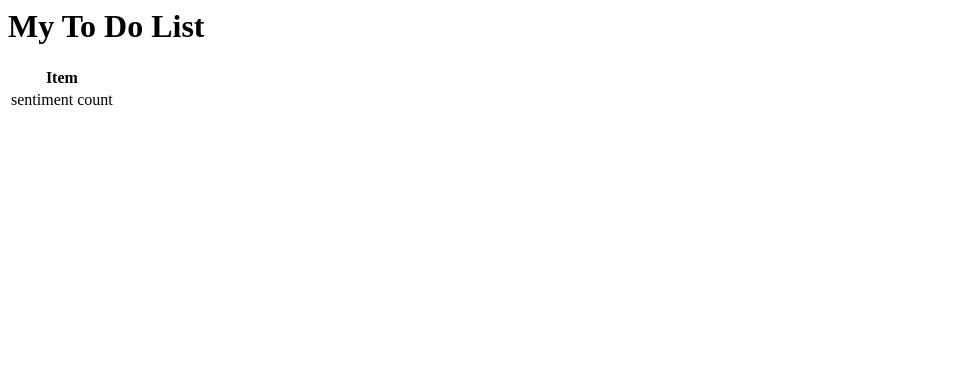
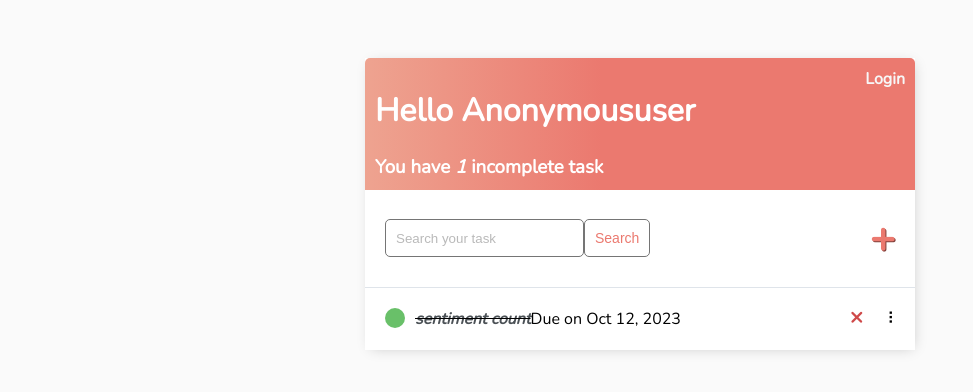
Before and after one commit to QuentinDevPython/Kit-Big-Data, a Django app: template django-version/todo_list/tasks/templates/tasks/task_list.html in a window 1280 px wide. Shown: the top 392 px of the page, without its empty margins (0-973 px from the left). Run offline with Django 4.2, Linux system fonts and the light colour scheme; data comes from the database, SQL or seed files in the repository; the template is opened without the code that fills it: values that come from a table or form of the project are taken from there, most other values are stand-ins (such as "Sample title", 1, 10 or a date in 2020).

Commit message:
feat: created a first version of the frontend for the app

```diff
--- /dev/null
+++ b/django-version/todo_list/tasks/templates/tasks/main.html
@@ -0,0 +1,221 @@
+<!DOCTYPE html>
+<html lang="en">
+
+<head>
+    <meta charset="utf-8">
+    <meta name="description"
+        content="This is to do list implemented using Django by Dennis Ivy who is a full stack web developer.">
+
+    <meta http-equiv="X-UA-Compatible" content="IE=edge">
+    <title>To Do Items</title>
+    <meta name="description" content="">
+    <meta name="viewport" content="width=device-width, initial-scale=1">
+
+    <link rel="preconnect" href="https://fonts.gstatic.com">
+    <link href="https://fonts.googleapis.com/css2?family=Nunito:wght@200&display=swap" rel="stylesheet">
+
+    <style>
+        body {
+            background-color: #FAFAFA;
+            font-family: 'Nunito', sans-serif;
+            padding-top: 50px;
+        }
+
+        h1,
+        h2,
+        h3,
+        h4,
+        h5,
+        h6,
+            {
+            font-family: 'Raleway', sans-serif;
+        }
+
+        a,
+        p {
+            color: #4b5156
+        }
+
+        a {
+            font-weight: 600;
+        }
+
+        .container {
+            max-width: 550px;
+            margin: auto;
+            background-color: #fff;
+            -webkit-box-shadow: 2px 2px 13px -4px rgba(0, 0, 0, 0.21);
+            box-shadow: 2px 2px 13px -4px rgba(0, 0, 0, 0.21);
+        }
+
+        input {
+            outline: none;
+            border: none;
+        }
+
+        .header-bar {
+            display: flex;
+            justify-content: space-between;
+            color: #fff;
+            padding: 10px;
+            border-radius: 5px 5px 0 0;
+            background: linear-gradient(90deg, #EEA390 0%, #EB796F 43%, #EB796F 100%);
+        }
+
+        .header-bar a {
+            color: rgb(247, 247, 247);
+            text-decoration: none;
+        }
+
+        .task-wrapper {
+            display: flex;
+            align-items: center;
+            justify-content: space-between;
+            background-color: #fff;
+            border-top: 1px solid #dfe4ea;
+            overflow: hidden;
+        }
+
+        .task-title {
+            display: flex;
+            padding: 20px;
+        }
+
+        .task-title a {
+            text-decoration: none;
+            color: #4b5156;
+            margin-left: 10px;
+        }
+
+        .task-due-date {
+            display: flex;
+            padding: 20px;
+        }
+
+        .task-due-date a {
+            text-decoration: none;
+            color: #4b5156;
+            margin-left: 10px;
+        }
+
+        .task-complete-icon {
+            height: 20px;
+            width: 20px;
+            background-color: rgb(105, 192, 105);
+            border-radius: 50%;
+        }
+
+        .task-incomplete-icon {
+            height: 20px;
+            width: 20px;
+            background-color: rgb(218, 218, 218);
+            border-radius: 50%;
+        }
+
+        .delete-link {
+            text-decoration: none;
+            font-weight: 900;
+            color: #cf4949;
+            font-size: 22px;
+            line-height: 0;
+            padding: 20px 0px;
+        }
+
+        /*Handle Classes*/
+
+        .handle {
+            display: inline-block;
+            padding: 20px 16px;
+            cursor: grab;
+            user-select: none;
+        }
+
+        .handle:after,
+        .handle:before {
+            display: block;
+            content: "";
+        }
+
+        .handle:active,
+        .handle:active:before,
+        .handle:active:after {
+            cursor: grabbing;
+        }
+
+        .dropArea {
+            background-color: #f1f2f6;
+            color: black;
+            border: #ced6e0 1px solid;
+        }
+
+        .selectedTask {
+            opacity: 0.6;
+        }
+
+
+        #add-link {
+            color: #EB796F;
+            text-decoration: none;
+            font-size: 42px;
+            text-shadow: 1px 1px #81413b;
+        }
+
+        #search-add-wrapper {
+            display: flex;
+            justify-content: space-between;
+            align-items: center;
+            padding: 20px;
+        }
+
+        @media screen and (max-width:320px) {
+            #search-add-wrapper {
+                padding: 10px;
+            }
+        }
+
+        input[type=text],
+        input[type=password],
+        textarea {
+            border: 1px solid #757575;
+            border-radius: 5px;
+            padding: 10px;
+            width: 90%;
+        }
+
+        label {
+            padding-top: 10px !important;
+            display: block;
+        }
+
+        ::placeholder {
+            font-weight: 300;
+            opacity: 0.5;
+        }
+
+        .button {
+            border: 1px solid #757575;
+            background-color: #FFF;
+            color: #EB796F;
+            padding: 10px;
+            font-size: 14px;
+            border-radius: 5px;
+            cursor: pointer;
+            text-decoration: none;
+        }
+
+        .card-body {
+            padding: 20px;
+        }
+    </style>
+</head>
+
+<body>
+
+    <div class="container">
+        {% block content %} {% endblock content %}
+    </div>
+
+</body>
+
+
+</html>
--- /dev/null
+++ b/django-version/todo_list/tasks/templates/tasks/task.html
@@ -0,0 +1 @@
+<h1> Task: {{task}}</h1>
--- a/django-version/todo_list/tasks/templates/tasks/task_list.html
+++ b/django-version/todo_list/tasks/templates/tasks/task_list.html
@@ -1,15 +1,96 @@
-<h1> My To Do List</h1>
+{% extends 'tasks/main.html' %} {% block content %}
+
+<script src="https://cdn.jsdelivr.net/npm/sortablejs@latest/Sortable.min.js"></script>
+<div class="header-bar">
+    <div>
+        <h1>Hello {{request.user|title}}</h1>
+        <h3 style="margin:0">You have <i>{{count}}</i> incomplete task{{ count|pluralize:"s" }}</h3>
+    </div>
+
+    {% if request.user.is_authenticated %}
+    <a href="{% url 'logout' %}">Logout</a> {% else %}
+    <a href="{% url 'login' %}">Login</a> {% endif %}
+</div>
 
 
-<table>
-    <tr>
-        <th>Item</th>
-    </tr>
-    {% for task in object_list %}
-    <tr>
-        <td>{{task.title}}</td>
-    </tr>
+<div id="search-add-wrapper">
+    <form method="GET" style="display: flex;">
+        <input type='text' name='search-area' placeholder="Search your task" value="{{search_input}}">
+        <input class="button" type="submit" value='Search'>
+    </form>
+    {% if tasks|length > 0 %}
+    <a id="add-link" href="{% url 'task-create' %}">&#x2b;</a>
+    {% endif %}
+</div>
+
+
+<!-- Hidden form. Form submits new item positions -->
+<form style="display: none;" id="reorderForm" method="post" action="{% url 'task-reorder' %}">
+    {% csrf_token %}
+    <input type="hidden" id="positionInput" name="position">
+</form>
+
+
+<!-- ... previous code ... -->
+
+<div id="tasklist" class="task-items-wrapper">
+    {% for task in tasks %}
+    <div class="task-wrapper" data-position="{{task.pk}}">
+        <div class="task-title">
+            {% if task.complete %}
+            <div class="task-complete-icon"></div>
+            <i><s><a href="{% url 'task-update' task.id %}">{{task.title}}</a></s></i>
+            {% else %}
+            <div class="task-incomplete-icon"></div>
+            <a href="{% url 'task-update' task.id %}">{{task.title}}</a>
+            {% endif %}
+
+            <!-- Display due_date next to the task title -->
+            {% if task.due_date %}
+            <span class="due-date">   Due on {{ task.due_date|date:"M d, Y" }}</span>
+            {% endif %}
+        </div>
+        <div class="task-controls">
+            <a class="delete-link" href="{% url 'task-delete' task.id %}">&#215;</a>
+            <span class="handle">&nbsp;&#10247;</span>
+        </div>
+    </div>
+
     {% empty %}
-    <h3>No items in list</h3>
+    <div style="text-align: center; padding-bottom: 10px; line-height: 1em;">
+        <h3>No new tasks are created.</h3>
+        <h3>Create a <a style="text-decoration: none; color: #e53935;" href="{% url 'task-create' %}">New task</a> !</h3>
+    </div>
     {% endfor %}
-</table>
+</div>
+
+<!-- ... rest of your code ... -->
+
+
+<script>
+    var taskList = document.getElementById("tasklist");
+    var reorderForm = document.getElementById("reorderForm");
+    var positionInput = document.getElementById("positionInput");
+
+    let sortable = Sortable.create(taskList, {
+        handle: '.handle',
+        ghostClass: 'dropArea',
+        chosenClass: 'selectedTask',
+
+    });
+
+    function reordering() {
+        const rows = document.getElementsByClassName("task-wrapper");
+        let pos = [];
+        for (let row of rows) {
+            pos.push(row.dataset.position);
+        }
+        console.log(pos.join(","))
+        positionInput.value = pos.join(',');
+        reorderForm.submit();
+    }
+
+    document.ondrop = reordering
+</script>
+
+{% endblock content %}
```
Also changed, not shown: django-version/todo_list/tasks/templates/tasks/login.html (added, +22 -0 lines), django-version/todo_list/tasks/templates/tasks/register.html (added, +9 -0 lines), django-version/todo_list/tasks/templates/tasks/task_confirm_delete.html (added, +18 -0 lines), django-version/todo_list/tasks/templates/tasks/task_form.html (added, +18 -0 lines).
